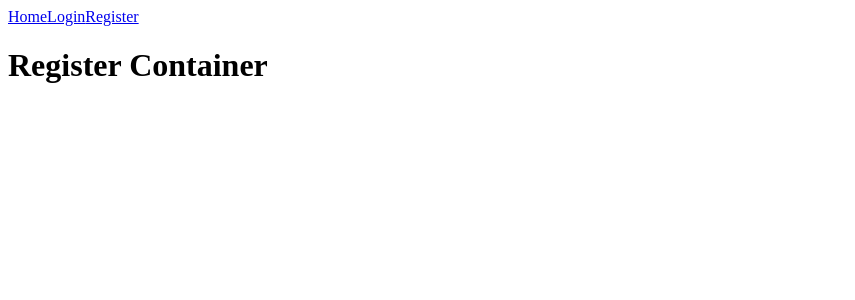
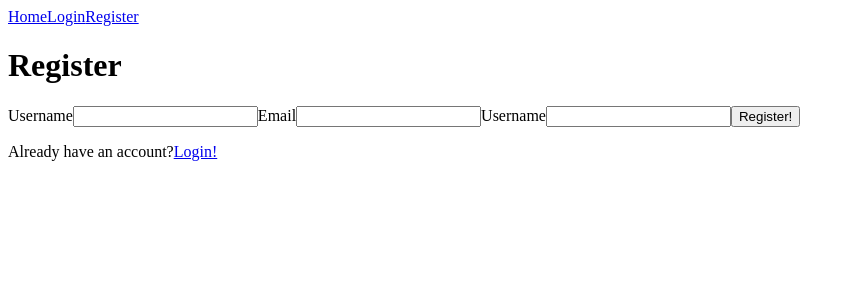
Before and after one commit to heysivani/bachelorx, a React (Create React App) app: page /register in a window 1280 px wide. Shown: the top 300 px of the page, without its empty margins (0-855 px from the left). Built offline with nearby package versions, Linux system fonts and the light colour scheme.

Commit message:
added registration form, states, and handling functions to register.js

```diff
--- a/src/components/Auth/Register.js
+++ b/src/components/Auth/Register.js
@@ -1,10 +1,68 @@
-import React from "react";
+import React, { useState } from "react";
+import { auth } from '../../firebase.js'
+import { Link, useHistory } from 'react-router-dom';
 import "./Auth.css";
+import Login from './Login';
+
 
 export default function Register() {
+    const [username, setUsername] = useState("");
+    const [email, setEmail] = useState("");
+    const [password, setPassword] = useState("");
+    const [error, setError] = useState(null);
+    const history = useHistory();
+
+    const updateUsername = (event) => {
+        setUsername(event.target.value);
+    }
+
+    const updateEmail = (event) => {
+        setEmail(event.target.value);
+    }
+
+    const updatePassword = (event) => {
+        setPassword(event.target.value);
+    }
+
+    const updateError = (event) => {
+        setError(event.target.value);
+    }
+
+    const submitForm = async (event) => {
+        event.preventDefault();
+        console.log("submitting form...");
+
+        try {
+            await auth().createUserWithEmailAndPassword(email, password);
+            const user = await auth().currentUser;
+            await user.updateProfile({ displayName: username });
+            history.push("/");
+
+        } catch(currentError) {
+            updateError(currentError);
+        }
+
+    }
+
     return (
         <div className="register-container">
-            <h1>Register Container</h1>
+            <h1>Register</h1>
+            {error && <p className="error">{error.message}</p>}
+            <form onSubmit={ submitForm }>
+                <label htmlFor="username">Username</label>
+                <input type="text" id="username" value={ username }
+                    onChange={ updateUsername } />
+                <label htmlFor="email">Email</label>
+                <input type="text" id="email" value={ email }
+                    onChange={ updateEmail } />
+                  <label htmlFor="username">Username</label>
+                <input type="text" id="password" value={ password }
+                    onChange={ updatePassword } />
+                <button className="register-button">Register!</button>
+                <p>Already have an account?
+                    <Link className="login-button" to="/login">Login!</Link>
+                </p>
+            </form>
         </div>
     );
 }
--- a/src/components/Home/Home.js
+++ b/src/components/Home/Home.js
@@ -2,6 +2,7 @@ import React from "react";
 import "./Home.css";
 
 export default function Home() {
+
     return (
         <div className="home-container">
             <h1>Home Container</h1>
--- a/src/firebase.js
+++ b/src/firebase.js
@@ -15,4 +15,3 @@ firebase.initializeApp(config);
 export const provider = new firebase.auth.GoogleAuthProvider();
 export const auth = firebase.auth;
 export const db = firebase.database();
-export default firebase;
```
